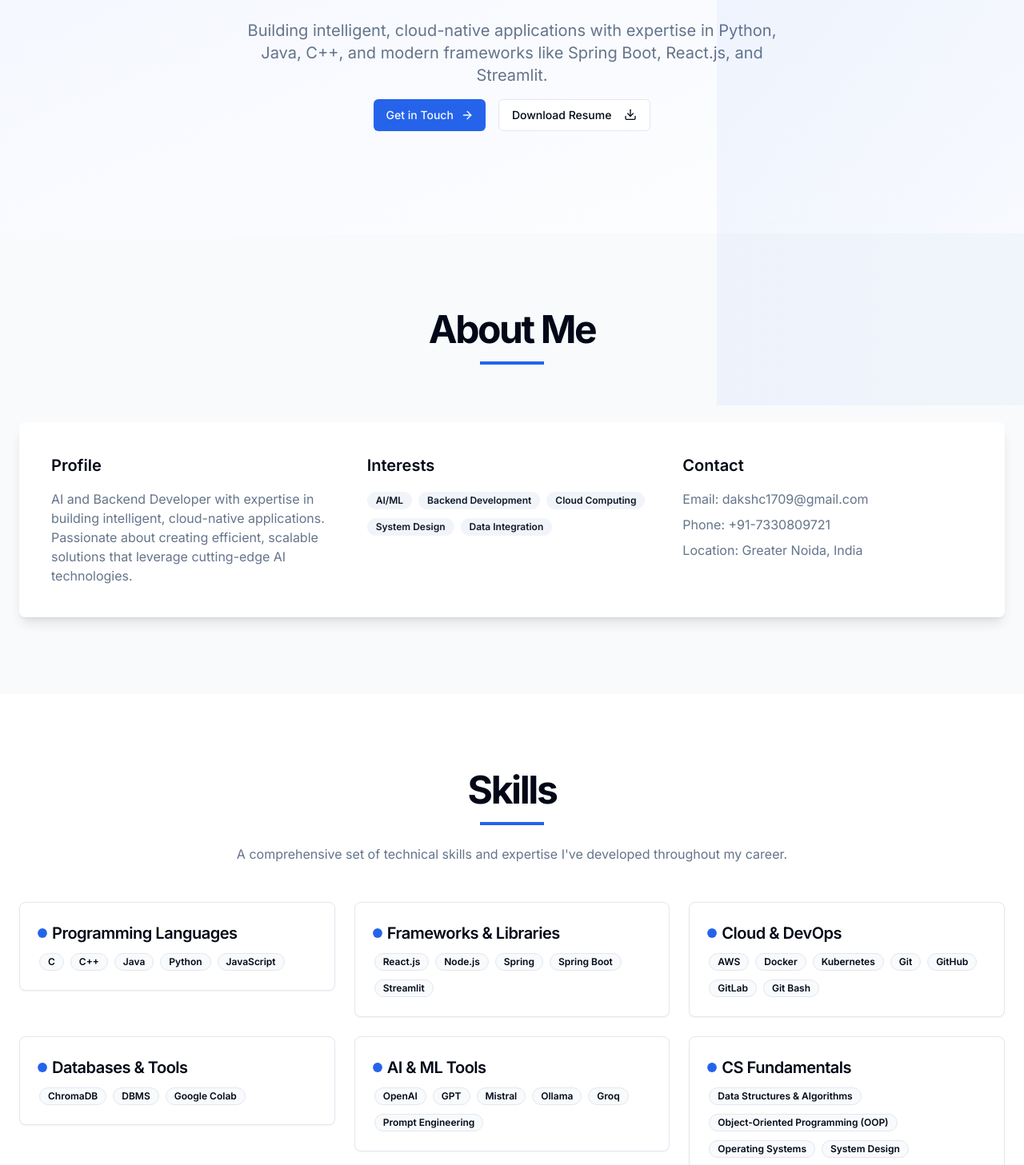
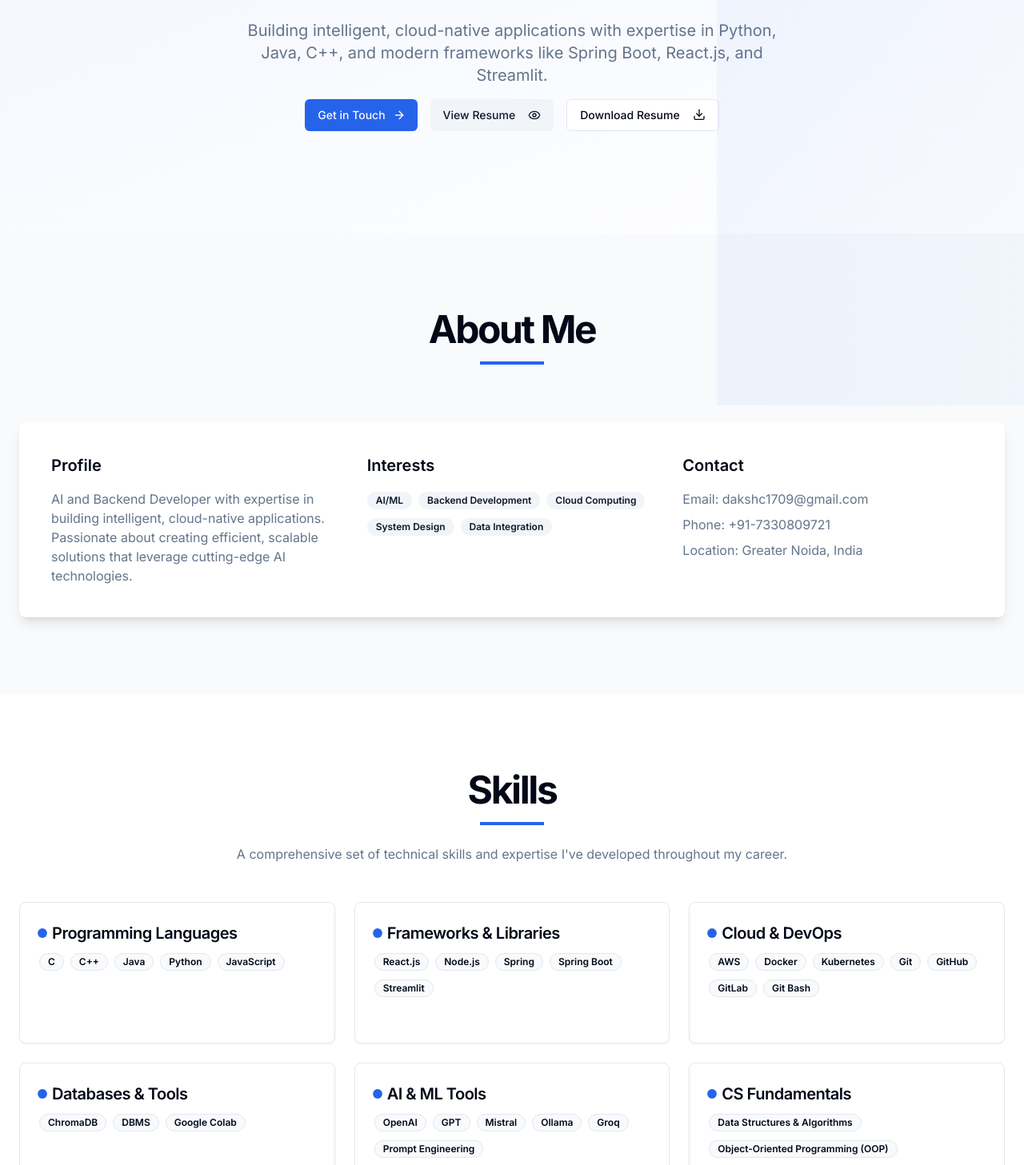
Before and after one commit to DakshC17/portfolio, a Next.js app: page / in a window 1280 px wide. Shown: the part 293-1750 px from the top of the page at 80% size. Built offline with nearby package versions, Linux system fonts and the light colour scheme.

Commit message:
added the view resume button

```diff
--- a/components/hero.tsx
+++ b/components/hero.tsx
@@ -1,7 +1,7 @@
 "use client"
-/*made the changes here */
+
 import { Button } from "@/components/ui/button"
-import { Download, ArrowRight } from "lucide-react"
+import { Download, ArrowRight, Eye } from "lucide-react"
 import Link from "next/link"
 import { motion } from "framer-motion"
 import { TypeAnimation } from "react-type-animation"
@@ -58,11 +58,12 @@ export default function Hero() {
           </motion.p>
 
           <motion.div
-            className="flex flex-col sm:flex-row gap-4 mt-8"
+            className="flex flex-col sm:flex-row flex-wrap gap-4 mt-8 justify-center"
             initial={{ opacity: 0, y: 20 }}
             animate={{ opacity: 1, y: 0 }}
             transition={{ duration: 0.7, delay: 0.5 }}
           >
+            {/* Get in Touch */}
             <Button asChild className="group relative overflow-hidden">
               <Link href="#contact">
                 <span className="relative z-10 flex items-center">
@@ -78,6 +79,21 @@ export default function Hero() {
                 <span className="absolute inset-0 bg-primary/80 translate-y-[101%] group-hover:translate-y-0 transition-transform duration-300" />
               </Link>
             </Button>
+
+            {/* View Resume (Internal Route) */}
+            <Button variant="secondary" asChild className="group">
+              <Link href="/Daksh_Resume.pdf-3.pdf">
+                View Resume
+                <motion.span
+                  animate={{ scale: [1, 1.2, 1] }}
+                  transition={{ duration: 1.5, repeat: Number.POSITIVE_INFINITY, repeatDelay: 2 }}
+                >
+                  <Eye className="ml-2 h-4 w-4" />
+                </motion.span>
+              </Link>
+            </Button>
+
+            {/* Download Resume */}
             <Button variant="outline" asChild className="group">
               <a href="/Daksh_Resume.pdf-3.pdf" download>
                 Download Resume
@@ -90,15 +106,6 @@ export default function Hero() {
               </a>
             </Button>
           </motion.div>
-
-          <motion.div
-            className="absolute bottom-0 left-1/2 transform -translate-x-1/2"
-            initial={{ opacity: 1, y: -20 }}
-            animate={{ opacity: 1, y: 0 }}
-            transition={{ duration: 1, delay: 1 }}
-          >
-
-          </motion.div>
         </div>
       </div>
     </section>
--- /dev/null
+++ b/components/page.tsx
@@ -0,0 +1,22 @@
+"use client"
+
+import { ArrowLeft } from "lucide-react"
+import Link from "next/link"
+
+export default function ResumePage() {
+  return (
+    <div className="min-h-screen py-12 px-4 md:px-8">
+      <Link href="/" className="text-primary hover:underline flex items-center mb-6">
+        <ArrowLeft className="mr-2 h-4 w-4" />
+        Back to Home
+      </Link>
+      <div className="w-full h-[85vh] border rounded-xl shadow-lg overflow-hidden">
+        <iframe
+          src="/Daksh_Resume.pdf-3.pdf"
+          className="w-full h-full"
+          title="Daksh Choudhary Resume"
+        ></iframe>
+      </div>
+    </div>
+  )
+}
--- a/components/skills.tsx
+++ b/components/skills.tsx
@@ -62,7 +62,7 @@ export default function Skills() {
               }}
               transition={{ type: "spring", stiffness: 400, damping: 17 }}
             >
-              <Card className="border shadow-sm h-full">
+              <Card className="border shadow-sm h-full min-h-[177px] w-full">
                 <CardHeader className="pb-2">
                   <CardTitle className="text-xl flex items-center">
                     <motion.div
```
